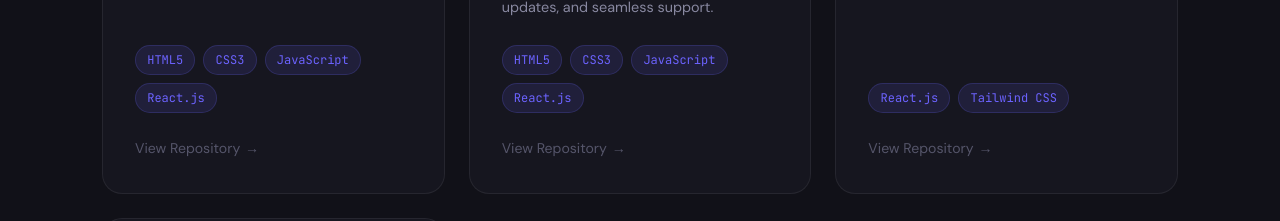
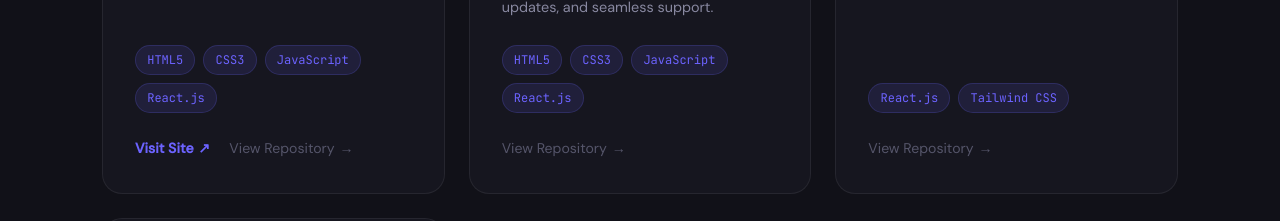
Before and after one commit to SLG179/New-Portfolio, a React (Vite) app: page / in a window 1280 px wide. Shown: the part 2920-3141 px from the top of the page. Built offline with nearby package versions, Linux system fonts and the light colour scheme.

Commit message:
Add Visit Site button to project cards

```diff
--- a/src/App.css
+++ b/src/App.css
@@ -586,6 +586,12 @@ ul { list-style: none; }
   font-family: var(--font-mono);
   border: 1px solid rgba(108,99,255,0.2);
 }
+.project-card__actions {
+  display: flex;
+  align-items: center;
+  gap: 1.2rem;
+  flex-wrap: wrap;
+}
 .project-card__link {
   font-size: 0.88rem;
   color: var(--text-faint);
@@ -596,6 +602,10 @@ ul { list-style: none; }
   position: relative;
   z-index: 1;
   cursor: pointer;
+}
+.project-card__link--primary {
+  color: var(--accent);
+  font-weight: 600;
 }
 .project-card__link:hover { color: var(--accent); }
 .project-card__link span { transition: transform 0.2s; }
--- a/src/App.jsx
+++ b/src/App.jsx
@@ -40,24 +40,28 @@ const PROJECTS = [
     title: "Responsive Portfolio Website",
     desc: "Built a clean, mobile-friendly portfolio using HTML, CSS, and JavaScript with smooth animations and responsive layouts to showcase my skills and projects.",
     tags: ["HTML5", "CSS3", "JavaScript", "React.js"],
+    live: "https://slg179.github.io/New-Portfolio/",
     repo: "https://github.com/SLG179/New-Portfolio",
   },
   {
     title: "Synapse Grid - NRI Support Service Platform",
     desc: "A centralized platform helping NRIs manage their financial, legal, and administrative needs in India from anywhere in the world. Bridging the distance with verified services, real-time updates, and seamless support.",
     tags: ["HTML5", "CSS3", "JavaScript", "React.js"],
+    live: null,
     repo: "https://github.com/SLG179/Synapse-Grid-NRI-Support-Service",
   },
   {
     title: "React-Based Dashboard UI",
     desc: "Built an interactive and responsive dashboard using React, featuring dynamic data visualization, reusable components, and a clean, modern interface.",
     tags: ["React.js", "Tailwind CSS"],
+    live: null,
     repo: "#",
   },
   {
     title: "E-commerce Frontend",
     desc: "Developed a clean and responsive e-commerce UI using HTML, CSS, and JavaScript. Implemented product listings, dynamic cart functionality, and smooth user interactions.",
     tags: ["HTML", "CSS", "JavaScript", "Bootstrap"],
+    live: null,
     repo: "#",
   },
 ];
@@ -289,9 +293,16 @@ function Projects() {
                 <div className="project-card__tags">
                   {p.tags.map(t => <span key={t} className="tag">{t}</span>)}
                 </div>
-                <a href={p.repo} className="project-card__link" target="_blank" rel="noreferrer">
-                  View Repository <span>→</span>
-                </a>
+                <div className="project-card__actions">
+                  {p.live && (
+                    <a href={p.live} className="project-card__link project-card__link--primary" target="_blank" rel="noreferrer">
+                      Visit Site <span>↗</span>
+                    </a>
+                  )}
+                  <a href={p.repo} className="project-card__link" target="_blank" rel="noreferrer">
+                    View Repository <span>→</span>
+                  </a>
+                </div>
               </div>
             </AnimatedSection>
           ))}
```
